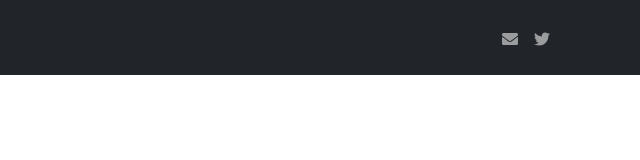
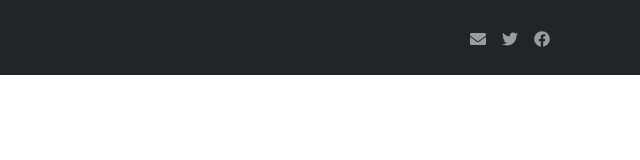
Before and after one commit to haunted-guild/website, a Gatsby site: page / in a window 1280 px wide. Shown: the full height of the page, 640-1280 px from the left. Built offline with nearby package versions, Linux system fonts and the light colour scheme; Gatsby itself is replaced by a stand-in of ours.

Commit message:
add facebook link

```diff
--- a/src/components/header.tsx
+++ b/src/components/header.tsx
@@ -2,7 +2,7 @@ import * as React from "react"
 import { Nav, Navbar, Container } from "react-bootstrap"
 import PropTypes from "prop-types"
 
-import { FaTwitter, FaTwitch, FaEnvelope } from "react-icons/fa"
+import { FaTwitter, FaTwitch, FaFacebook, FaEnvelope } from "react-icons/fa"
 import { Link as GatsbyLink } from "gatsby"
 import { StaticImage } from "gatsby-plugin-image"
 
@@ -56,6 +56,11 @@ const Header = ({ siteTitle }) => (
               <FaTwitter />
             </Nav.Link>
           </Nav.Item>
+          <Nav.Item>
+            <Nav.Link href="https://www.facebook.com/Haunted-104616588663255/" target="_blank">
+              <FaFacebook />
+            </Nav.Link>
+          </Nav.Item>
           {/* <Nav.Item>
             <Nav.Link href=""><FaTwitch /></Nav.Link>
           </Nav.Item> */}
```
